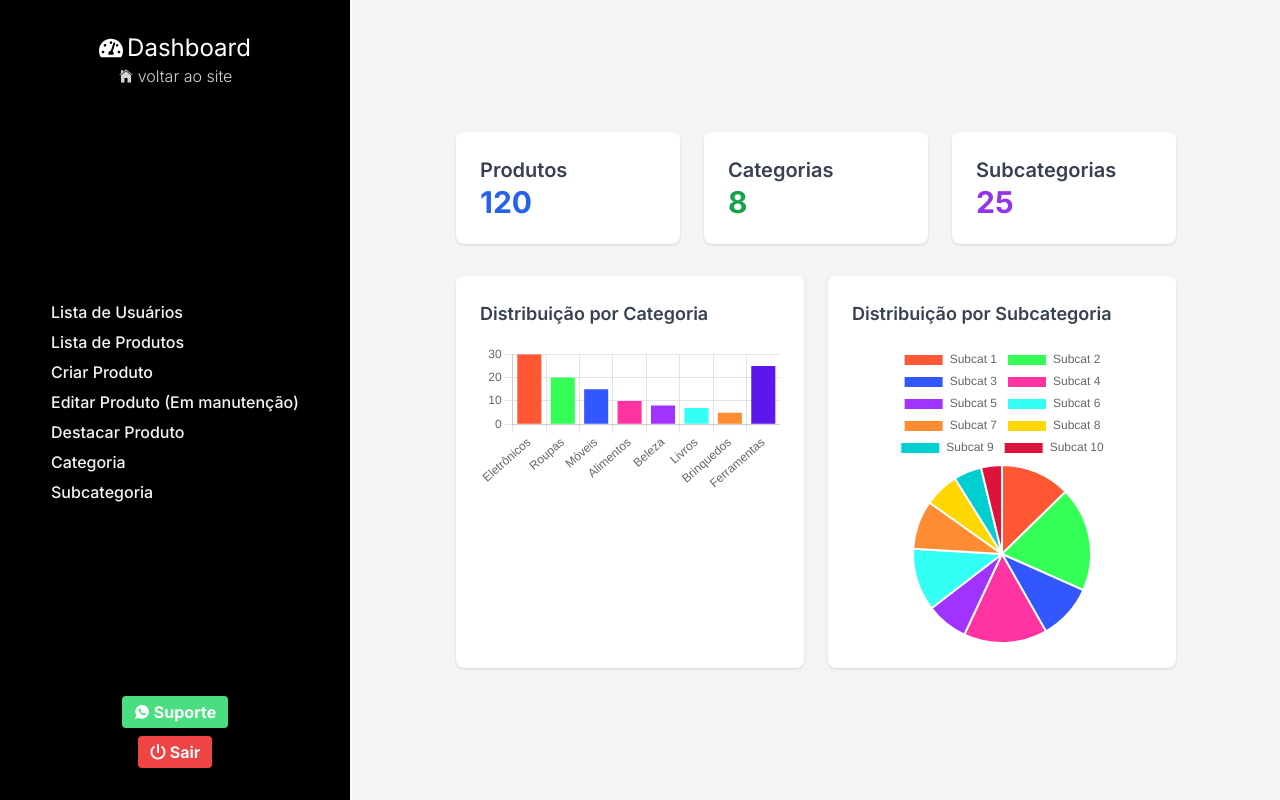
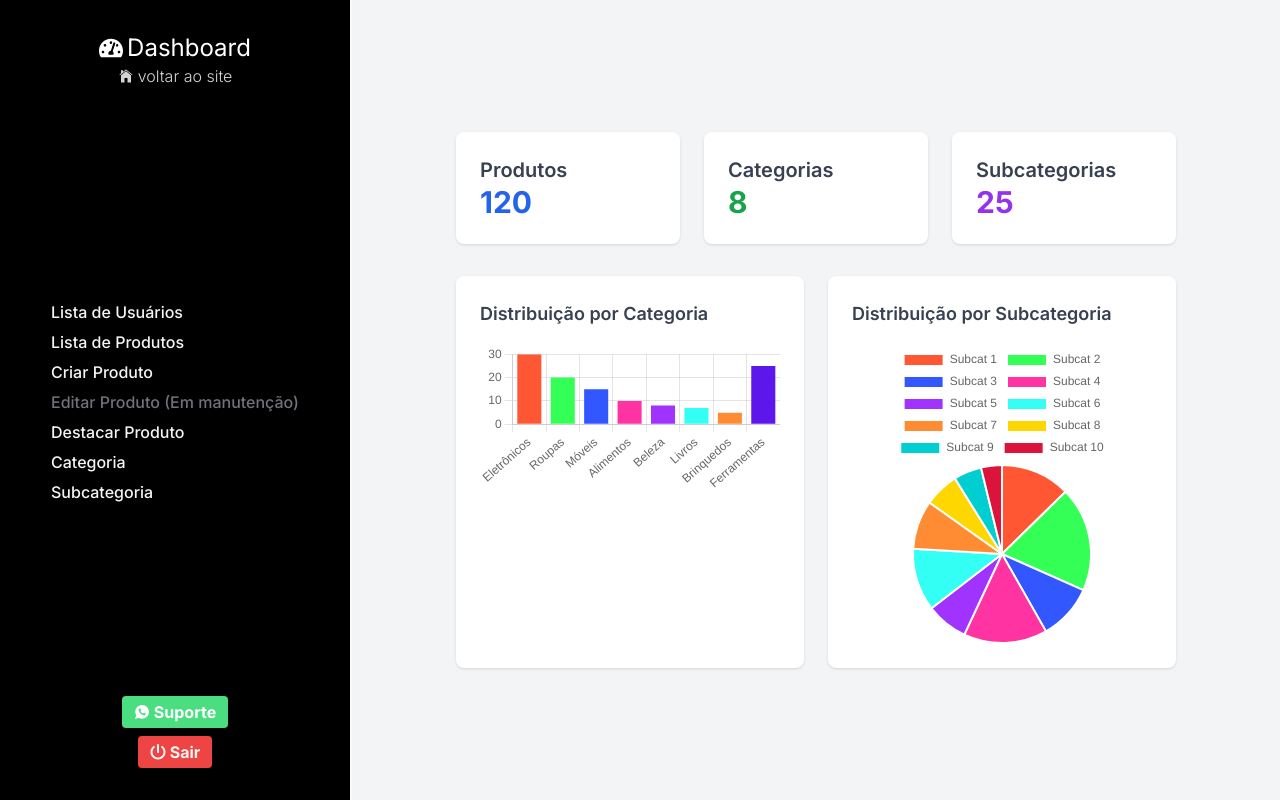
Before and after one commit to DevVittor/Reino, a React (Vite) app in the folder client/: page /painel in a window 1280 px wide. Built offline with nearby package versions, Linux system fonts and the light colour scheme; sample sign-in values are in the browser's storage.

Commit message:
Fix: Agora a cor vai mostrar que está em manutenção

```diff
--- a/client/src/components/NavBarDashboard.jsx
+++ b/client/src/components/NavBarDashboard.jsx
@@ -52,7 +52,9 @@ export default function NavBarDashboard() {
           </li>
           <li>
             {/*<Link to="/painel/produto/editar">Editar Produto</Link>*/}
-            <span>Editar Produto (Em manutenção)</span>
+            <span className="text-zinc-500">
+              Editar Produto (Em manutenção)
+            </span>
           </li>
           <li>
             <Link to="/painel/produto/destacar">Destacar Produto</Link>
```
